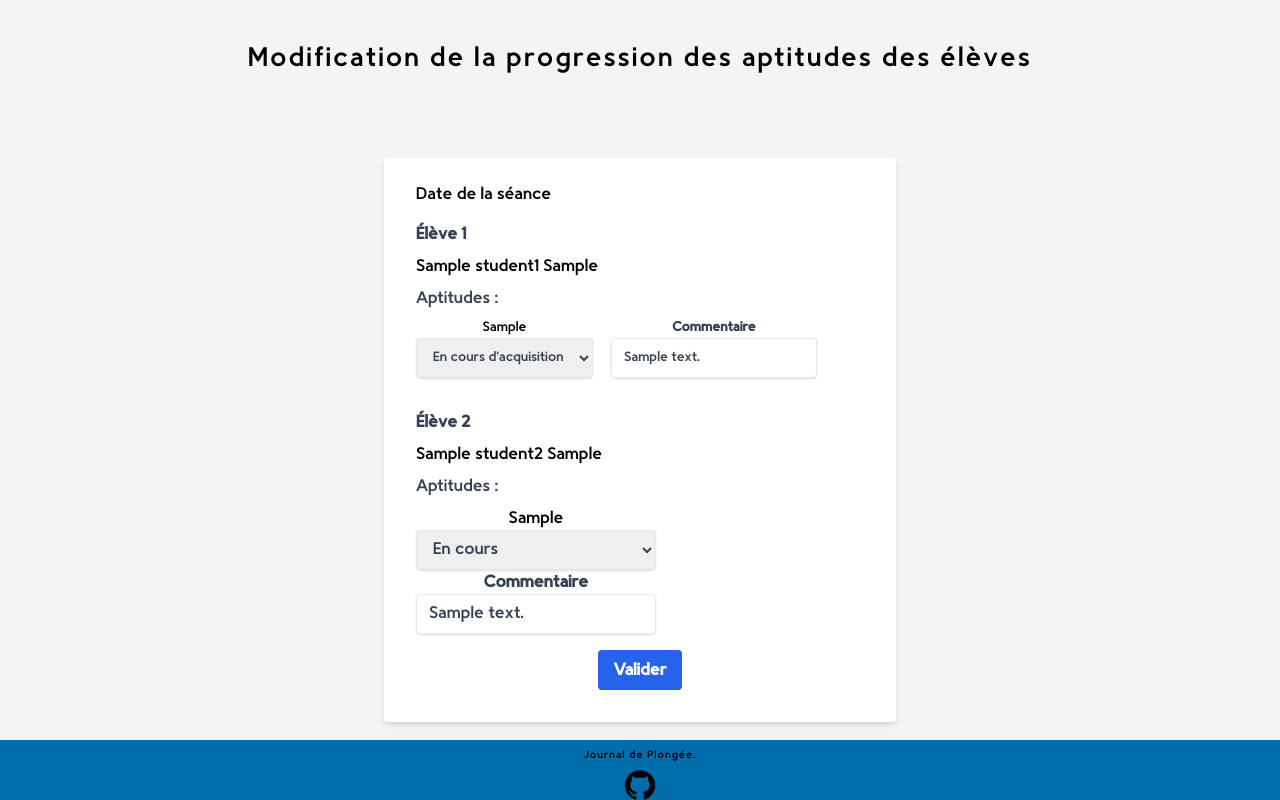
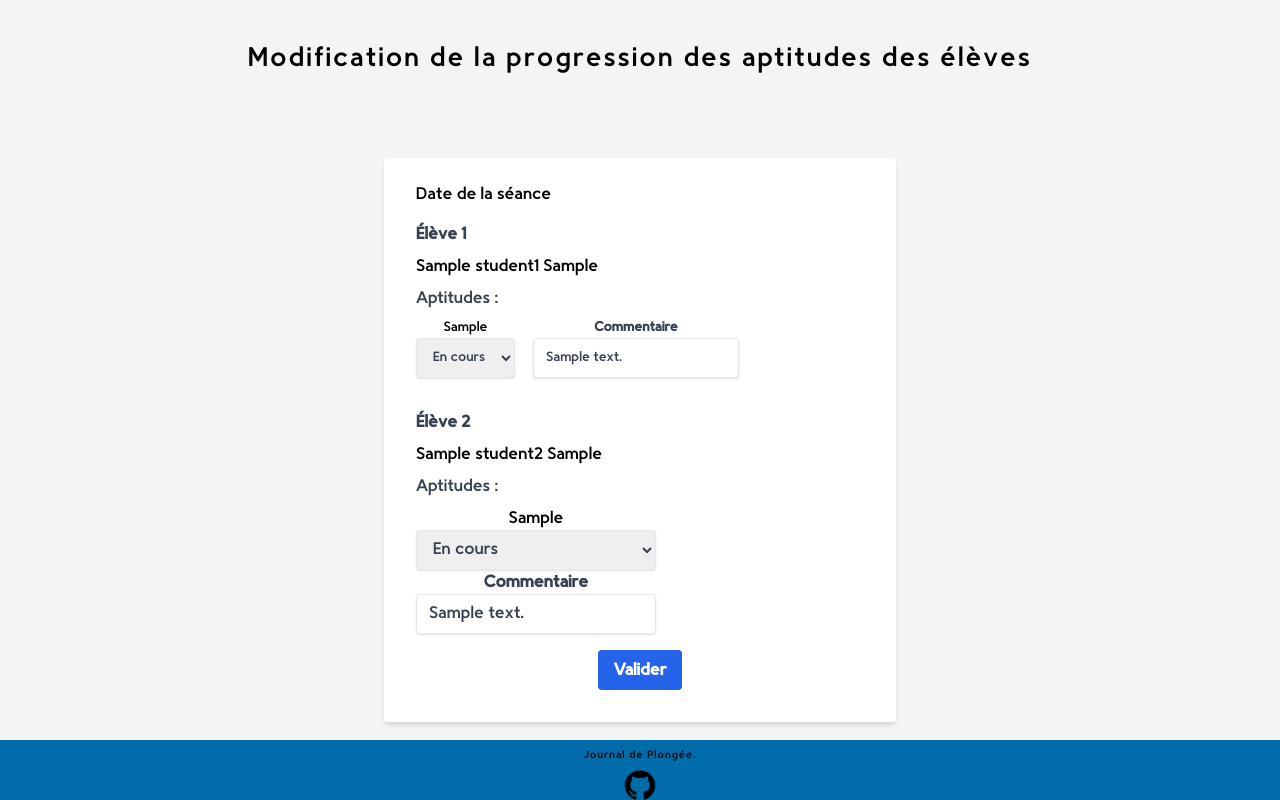
Before and after one commit to Saloquin/SAE3_01, a Laravel app: template mnt/private/resources/views/valider_aptitudes.blade.php in a window 1280 px wide. Run offline with Laravel 8, Linux system fonts and the light colour scheme; the template is opened without the code that fills it: most values are stand-ins (such as "Sample title", 1, 10 or a date in 2020); some libraries are stand-ins or nearby versions.

Commit message:
fix skill rating

```diff
--- a/mnt/private/resources/views/valider_aptitudes.blade.php
+++ b/mnt/private/resources/views/valider_aptitudes.blade.php
@@ -54,8 +54,8 @@
                             <div>
                                 <div class="ability-name"><?= $skill->APT_LIBELLE; ?></div>
                                 <select class="shadow border rounded w-full py-2 px-3 text-gray-700" name="mai_progress_student1_apt_<?= $skill->APT_ID; ?>">
-                                    <option value="En cours d'acquisition" <?= $skill->MAI_PROGRESS == "En cours d'acquisition" ? 'selected' : '' ?>>En cours d'acquisition</option>
-                                    <option value="Acquise" <?= $skill->MAI_PROGRESS == 'Acquise' ? 'selected' : '' ?>>Acquise</option>
+                                    <option value="En cours" <?= $skill->MAI_PROGRESS == "En cours" ? 'selected' : '' ?>>En cours</option>
+                                    <option value="Acquis" <?= $skill->MAI_PROGRESS == 'Acquis' ? 'selected' : '' ?>>Acquis</option>
                                     <option value="Absent" <?= $skill->MAI_PROGRESS == 'Absent' ? 'selected' : '' ?>>Absent</option>
                                 </select>
                             </div>
```
